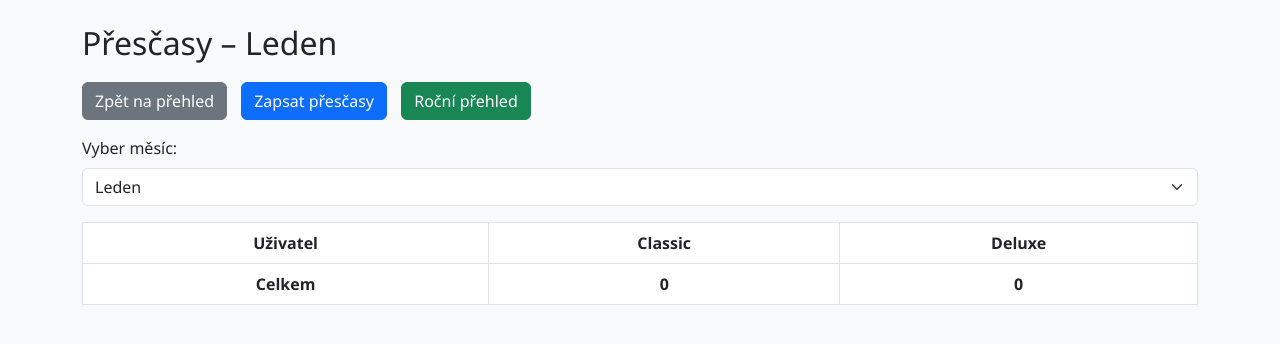
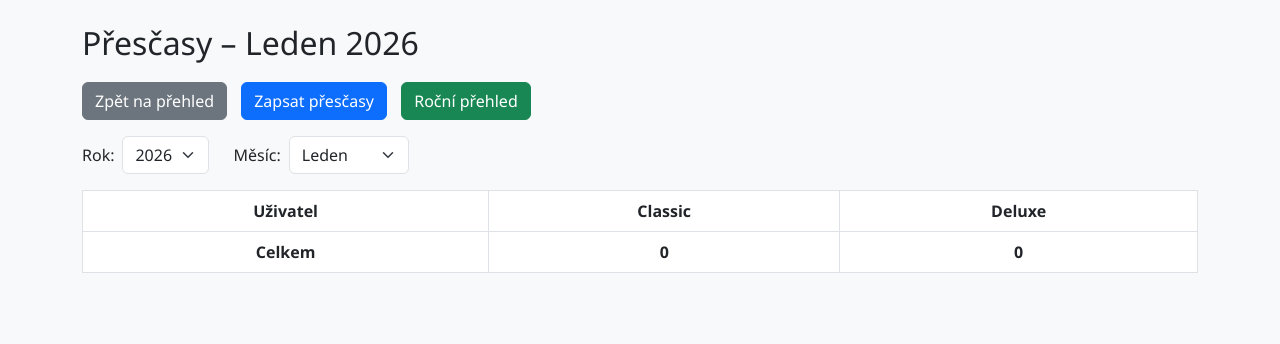
Before and after one commit to PetrHorak01/skladovy-system, a Flask app: page /prescasy in a window 1280 px wide. Shown: the top 344 px of the page. Run offline with Flask 3, Linux system fonts and the light colour scheme; the visitor is signed in with stand-in values (Sample User, id 1); data comes from the database, SQL or seed files in the repository; data that the repository does not hold is empty.

Commit message:
Pridani filtru pro roky 2025 a 2026 do prodeju a prescasu

```diff
--- a/app/routes.py
+++ b/app/routes.py
@@ -686,8 +686,12 @@ def poznamka(product_id, sklad):
 @login_required
 def prodeje():
     aktualni_datum = datetime.now()
-    rok = aktualni_datum.year
+    # Zjistíme rok z URL, pokud není zadán, použijeme aktuální
+    vybrany_rok = request.args.get("rok", aktualni_datum.year, type=int)
     mesic = request.args.get("mesic")
+
+    # Definice dostupných roků
+    dostupne_roky = [2025, 2026]
 
     mesice = [
         (1, "Leden"), (2, "Únor"), (3, "Březen"), (4, "Duben"),
@@ -703,14 +707,15 @@ def prodeje():
 
     data = defaultdict(lambda: {"zkousky": 0, "prodeje": 0})
 
+    # Filtrujeme podle vybraného roku (vybrany_rok) místo natvrdo zadaného (rok)
     if mesic == "rocni_prehled":
-        zaznamy = Sales.query.filter_by(year=rok).all()
+        zaznamy = Sales.query.filter_by(year=vybrany_rok).all()
         for z in zaznamy:
             data[z.user]["zkousky"] += z.tries
             data[z.user]["prodeje"] += z.sales
     else:
         mesic_int = int(mesic) if mesic else aktualni_datum.month
-        zaznamy = Sales.query.filter_by(year=rok, month=mesic_int).all()
+        zaznamy = Sales.query.filter_by(year=vybrany_rok, month=mesic_int).all()
         for z in zaznamy:
             data[z.user]["zkousky"] = z.tries
             data[z.user]["prodeje"] = z.sales
@@ -741,9 +746,10 @@ def prodeje():
         vybrany_mesic=mesic,
         vybrany_nazev_mesice=nazvy_mesicu.get(str(mesic), "Roční přehled"),
         data=data,
-        uzivatele=jmena_uzivatelu
-    )
-
+        uzivatele=jmena_uzivatelu,
+        vybrany_rok=vybrany_rok,      # Nová proměnná pro šablonu
+        dostupne_roky=dostupne_roky   # Nová proměnná pro šablonu
+    )
 
 @app.route("/prodeje/zapsat", methods=["GET", "POST"])
 @login_required
@@ -827,7 +833,10 @@ def zapsat_prodej():
 @app.route("/prodeje/rocni")
 @login_required
 def prodeje_rocni():
-    rok = datetime.now().year
+    aktualni_datum = datetime.now()
+    # Získání roku z URL
+    vybrany_rok = request.args.get("rok", aktualni_datum.year, type=int)
+    dostupne_roky = [2025, 2026]
 
     uzivatele = (
         User.query
@@ -838,7 +847,8 @@ def prodeje_rocni():
     jmena_uzivatelu = [u.username for u in uzivatele]
 
     data = defaultdict(lambda: {"zkousky": 0, "prodeje": 0})
-    zaznamy = Sales.query.filter_by(year=rok).all()
+    # Filtrace dle vybrany_rok
+    zaznamy = Sales.query.filter_by(year=vybrany_rok).all()
     for z in zaznamy:
         data[z.user]["zkousky"] += z.tries
         data[z.user]["prodeje"] += z.sales
@@ -865,18 +875,21 @@ def prodeje_rocni():
 
     return render_template(
         "prodeje_rocni.html",
-        rok=rok,
+        rok=vybrany_rok,              # Posíláme vybraný rok
         data=data,
-        uzivatele=jmena_uzivatelu
-    )
-
+        uzivatele=jmena_uzivatelu,
+        dostupne_roky=dostupne_roky   # Posíláme seznam roků
+    )
 
 @app.route("/prescasy")
 @login_required
 def prescasy():
     aktualni_datum = datetime.now()
-    rok = aktualni_datum.year
+    # Získání roku z URL
+    vybrany_rok = request.args.get("rok", aktualni_datum.year, type=int)
     mesic = request.args.get("mesic", aktualni_datum.month, type=int)
+
+    dostupne_roky = [2025, 2026]
 
     mesice = [
         (1, "Leden"), (2, "Únor"), (3, "Březen"), (4, "Duben"),
@@ -890,7 +903,8 @@ def prescasy():
                           .order_by(User.username).all()
     jmena_uzivatelu = [u.username for u in uzivatele]
 
-    zaznamy = Overtime.query.filter_by(year=rok, month=mesic).all()
+    # Filtrace dle vybrany_rok
+    zaznamy = Overtime.query.filter_by(year=vybrany_rok, month=mesic).all()
     data = defaultdict(lambda: {"classic": 0, "deluxe": 0})
     for z in zaznamy:
         data[z.user]["classic"] = z.classic
@@ -910,7 +924,9 @@ def prescasy():
         vybrany_mesic=mesic,
         vybrany_nazev_mesice=vybrany_nazev_mesice,
         data=data,
-        uzivatele=jmena_uzivatelu
+        uzivatele=jmena_uzivatelu,
+        vybrany_rok=vybrany_rok,     # Nová proměnná
+        dostupne_roky=dostupne_roky  # Nová proměnná
     )
 
 
@@ -996,7 +1012,10 @@ def zapsat_prescasy():
 @app.route("/prescasy/rocni")
 @login_required
 def prescasy_rocni():
-    aktualni_rok = datetime.now().year
+    aktualni_datum = datetime.now()
+    # Získání roku z URL
+    vybrany_rok = request.args.get("rok", aktualni_datum.year, type=int)
+    dostupne_roky = [2025, 2026]
 
     uzivatele = (
         User.query
@@ -1008,7 +1027,8 @@ def prescasy_rocni():
 
     data = {}
     for jmeno in jmena_uzivatelu:
-        zaznamy = Overtime.query.filter_by(user=jmeno, year=aktualni_rok).all()
+        # Filtrace dle vybrany_rok
+        zaznamy = Overtime.query.filter_by(user=jmeno, year=vybrany_rok).all()
         classic = sum(z.classic or 0 for z in zaznamy)
         deluxe = sum(z.deluxe or 0 for z in zaznamy)
         data[jmeno] = {"classic": classic, "deluxe": deluxe}
@@ -1022,7 +1042,8 @@ def prescasy_rocni():
         "prescasy_rocni.html",
         data=data,
         uzivatele=jmena_uzivatelu,
-        rok=aktualni_rok
+        rok=vybrany_rok,            # Posíláme vybraný rok
+        dostupne_roky=dostupne_roky # Posíláme seznam roků
     )
 
 
--- a/templates/prescasy.html
+++ b/templates/prescasy.html
@@ -1,14 +1,21 @@
 {% extends "base.html" %}
 {% block content %}
-<h2>Přesčasy – {{ vybrany_nazev_mesice }}</h2>
+<h2>Přesčasy – {{ vybrany_nazev_mesice }} {{ vybrany_rok }}</h2>
 <a href="{{ url_for('dashboard') }}" class="btn btn-secondary mb-3">Zpět na přehled</a>
 <a href="{{ url_for('zapsat_prescasy') }}" class="btn btn-primary mb-3">Zapsat přesčasy</a>
-<a href="{{ url_for('prescasy_rocni') }}" class="btn btn-success mb-3">Roční přehled</a>
+<a href="{{ url_for('prescasy_rocni', rok=vybrany_rok) }}" class="btn btn-success mb-3">Roční přehled</a>
 
 
-<form method="get" class="mb-3">
-  <label for="mesic" class="form-label">Vyber měsíc:</label>
-  <select name="mesic" id="mesic" class="form-select" onchange="this.form.submit()">
+<form method="get" class="mb-3 d-flex align-items-center gap-2">
+  <label for="rok">Rok:</label>
+  <select name="rok" id="rok" class="form-select w-auto" onchange="this.form.submit()">
+    {% for r in dostupne_roky %}
+      <option value="{{ r }}" {% if r == vybrany_rok %}selected{% endif %}>{{ r }}</option>
+    {% endfor %}
+  </select>
+
+  <label for="mesic" class="ms-3">Měsíc:</label>
+  <select name="mesic" id="mesic" class="form-select w-auto" onchange="this.form.submit()">
     {% for val, nazev in mesice %}
       <option value="{{ val }}" {% if val == vybrany_mesic %}selected{% endif %}>{{ nazev }}</option>
     {% endfor %}
```
Also changed, not shown: templates/prescasy_rocni.html (+12 -1 lines), templates/prodeje.html (+12 -3 lines), templates/prodeje_rocni.html (+12 -1 lines).
